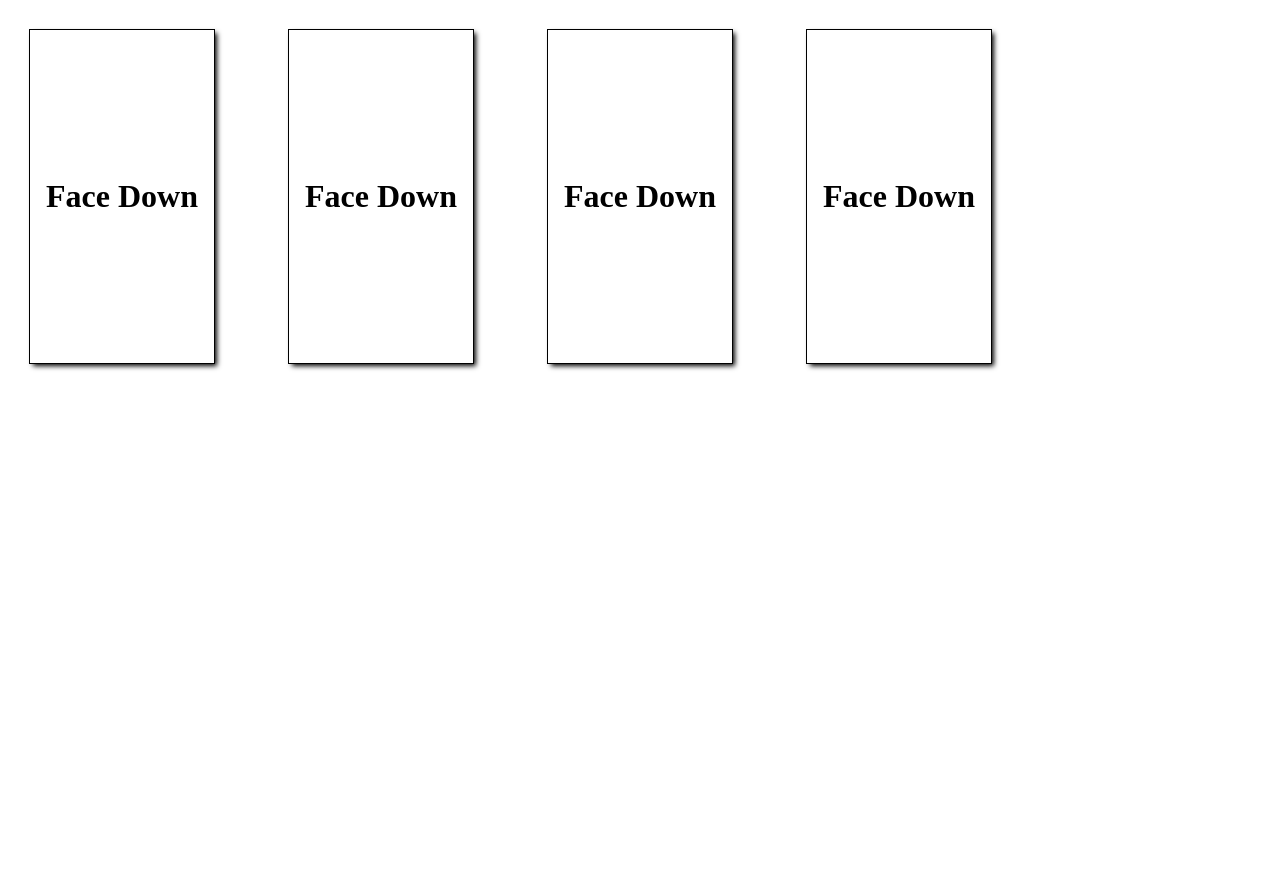
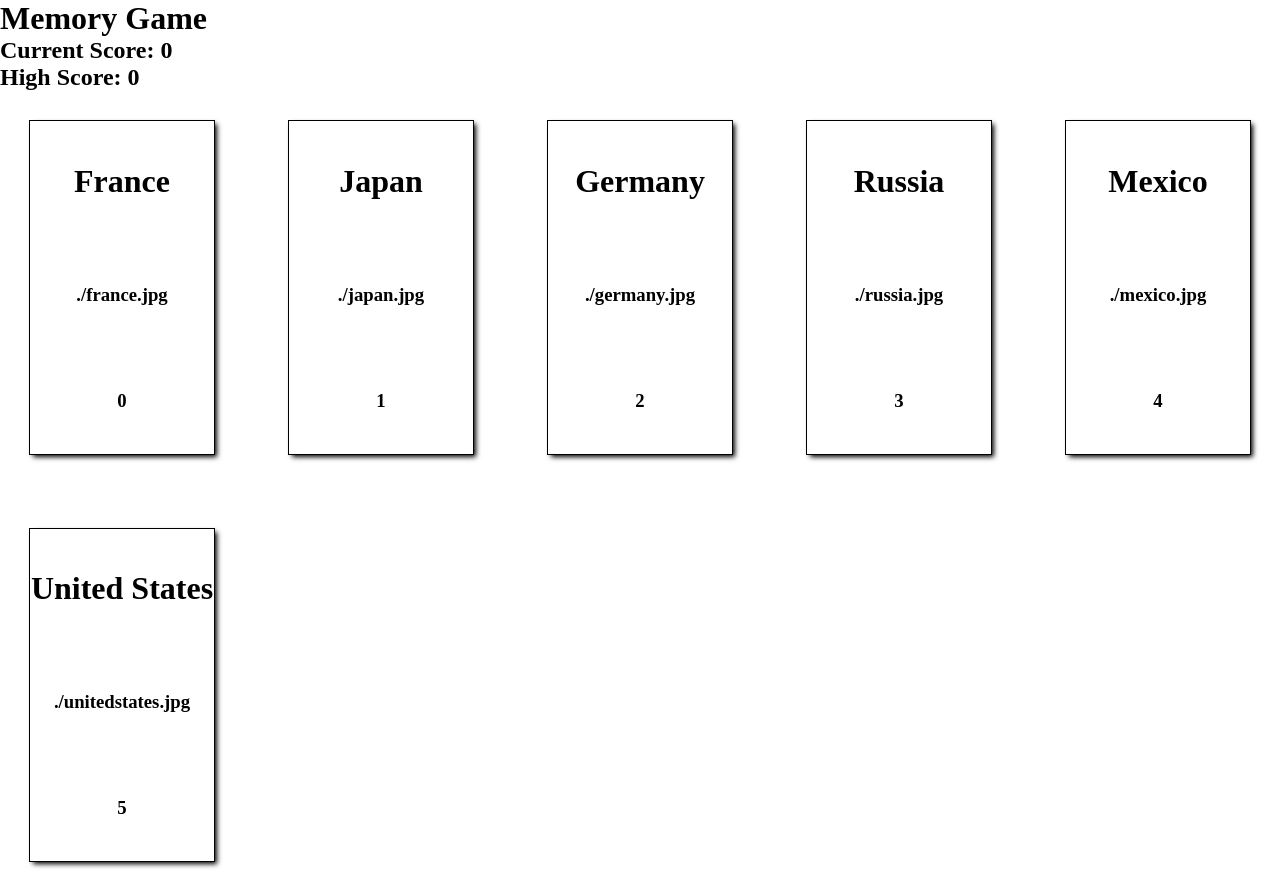
Before and after one commit to RichardGabelman/memory-card, a React (Vite) app: page / in a window 1280 px wide. Before the commit the page ends 800 px from the top, so only its background shows below. Built offline with nearby package versions, Linux system fonts and the light colour scheme.

Commit message:
Remove erroneous gameplay mechanics

```diff
--- a/src/components/App.jsx
+++ b/src/components/App.jsx
@@ -5,56 +5,47 @@ import Card from "./Card.jsx";
 // score + reset button area
 // card area
 
-let cardsArr = [
+let defaultCardsArr = [
   {name: "France", imageInfo: "./france.jpg", id: 0},
-  {name: "French Flag", imageInfo: "./frenchFlag.jpg", id: 1},
+  {name: "Japan", imageInfo: "./japan.jpg", id: 1},
   {name: "Germany", imageInfo: "./germany.jpg", id: 2},
-  {name: "German Flag", imageInfo: "./germanFlag.jpg", id: 3}
+  {name: "Russia", imageInfo: "./russia.jpg", id: 3},
+  {name: "Mexico", imageInfo: "./mexico.jpg", id: 4},
+  {name: "United States", imageInfo: "./unitedstates.jpg", id: 5},
 ]
 
-// pairs[idx] is the id of the matching card
-const pairs = [1, 0, 3, 2]
-
 function App() {
+  const [cardsArr, setCardsArr] = useState(defaultCardsArr);
   const [currentScore, setCurrentScore] = useState(0);
   const [highScore, setHighScore] = useState(0);
-  const [revealedArr, setRevealedArr] = useState([]);
-  const [completedArr, setCompletedArr] = useState([]);
+  const [clickedArr, setClickedArr] = useState([]);
 
   const handleCardClick = (id) => {
-    if (revealedArr.length >= 2) {
-      setRevealedArr([id])
-    } else if (revealedArr.length == 0) {
-      setRevealedArr([id]);
-    } else {
-      if (revealedArr[0] != id) {
-        setRevealedArr([revealedArr[0], id])
-        handleBothCards(revealedArr[0], id);
-      }
-    }
+    console.log(id + " clicked");
   }
 
-  const handleBothCards = (idOne, idTwo) => {
-    if (pairs[idOne] == idTwo) {
-      setCurrentScore(currentScore + 1);
-      setCompletedArr([...completedArr, idOne, idTwo]);
-      if ((currentScore + 1) > highScore) {
-        setHighScore(currentScore + 1);
-      }
-    } else {
-      setCurrentScore(0);
-    }
+  const handleSuccess = (id) => {
+
+  }
+
+  const handleFailure = (id) => {
+
   }
 
   return (
     <>
+      <header>
+        <h1>Memory Game</h1>
+        <div id="scores">
+          <h2>Current Score: {currentScore}</h2>
+          <h2>High Score: {highScore}</h2>
+        </div>
+      </header>
       <div className="cardHolder">
         {cardsArr.map((card) => (
           <Card
             data={card}
             key={card.id}
-            revealed={revealedArr.includes(card.id)}
-            completed={completedArr.includes(card.id)}
             onClick={handleCardClick}/>
         ))}
       </div>
--- a/src/components/Card.jsx
+++ b/src/components/Card.jsx
@@ -2,26 +2,17 @@ import '../styles/Card.css';
 // score + reset button area
 // card area
 
-function Card({ data, revealed, completed, onClick }) {
+function Card({ data, onClick }) {
 
   const name = data.name;
   const imageInfo = data.imageInfo;
   const id = data.id;
 
-  if (revealed || completed) {
-    return (
-      <div className="card">
-        <h1>{name}</h1>
-        <h3>{imageInfo}</h3>
-        <h3>{id}</h3>
-        <h4>{completed ? "Completed" : "Not Completed"}</h4>
-      </div>
-    );
-  }
-
   return (
     <div className="card" onClick={() => onClick(id)}>
-      <h1>Face Down</h1>
+      <h1>{name}</h1>
+      <h3>{imageInfo}</h3>
+      <h3>{id}</h3>
     </div>
   );
 }
```
